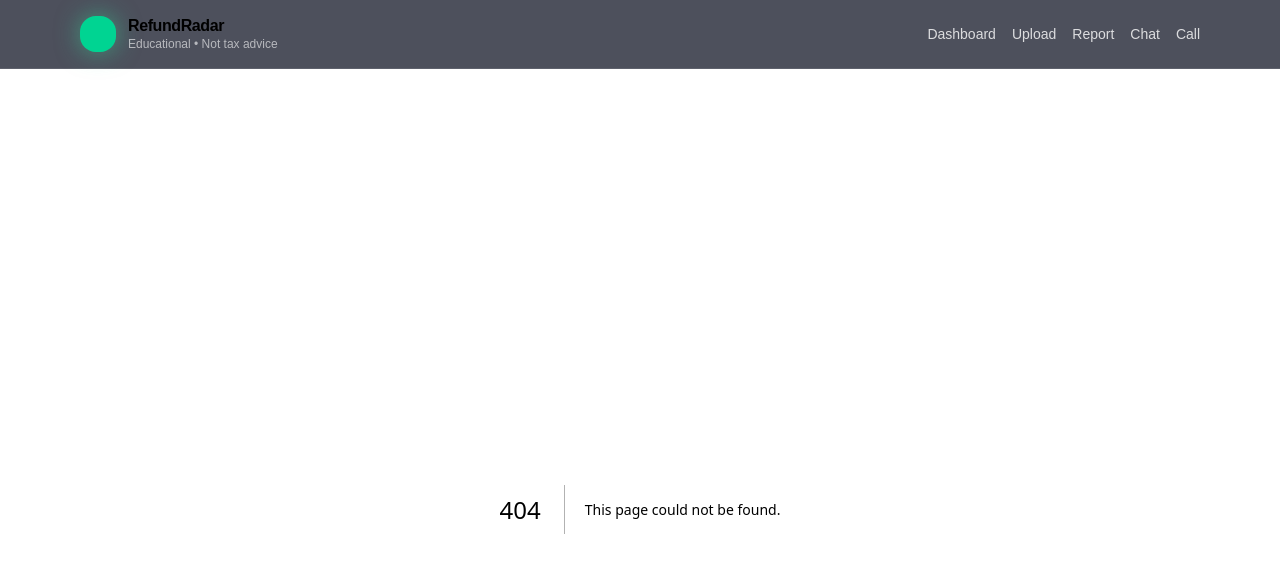
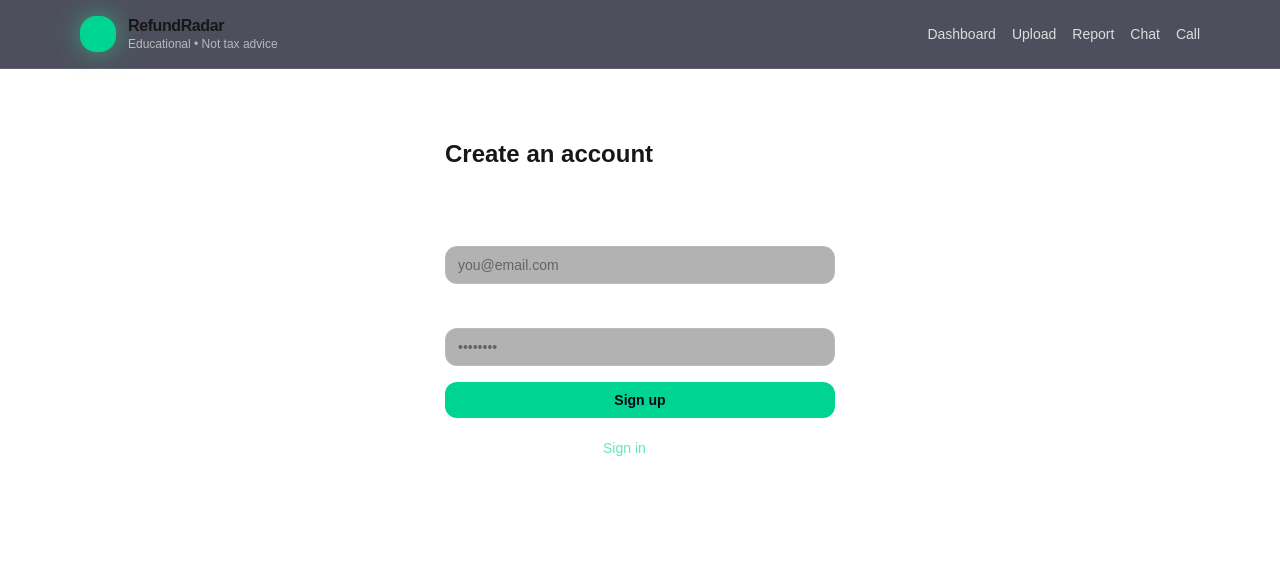
Before and after one commit to avihhan/Hacklytics2026, a Next.js app in the folder apps/web/: page /signup in a window 1280 px wide. Before the commit this address had no page. Shown: the top 572 px of the page. Built offline with nearby package versions, Linux system fonts and the light colour scheme.

Commit message:
Updated metadata for layout

```diff
--- /dev/null
+++ b/apps/web/app/(auth)/signup/page.tsx
@@ -0,0 +1,46 @@
+import Link from "next/link";
+
+export default function Login() {
+  return (
+    <div className="mx-auto max-w-md">
+      <div className="rounded-3xl border border-white/10 bg-white/5 p-7">
+        <h1 className="text-2xl font-semibold">Create an account</h1>
+        <p className="mt-1 text-sm text-white/70">Sign up to get started.</p>
+
+        <form className="mt-6 space-y-4">
+          <div>
+            <label className="text-xs text-white/70">Email</label>
+            <input
+              type="email"
+              className="mt-1 w-full rounded-xl border border-white/10 bg-black/30 px-3 py-2 text-sm outline-none focus:ring-2 focus:ring-emerald-400/60"
+              placeholder="you@email.com"
+            />
+          </div>
+
+          <div>
+            <label className="text-xs text-white/70">Password</label>
+            <input
+              type="password"
+              className="mt-1 w-full rounded-xl border border-white/10 bg-black/30 px-3 py-2 text-sm outline-none focus:ring-2 focus:ring-emerald-400/60"
+              placeholder="••••••••"
+            />
+          </div>
+
+          <button
+            type="button"
+            className="w-full rounded-xl bg-emerald-400 px-4 py-2 text-sm font-semibold text-slate-950 hover:bg-emerald-300 transition"
+          >
+            Sign up
+          </button>
+        </form>
+
+        <div className="mt-5 text-sm text-white/70">
+          Already have an account{" "}
+          <Link href="/signup" className="text-emerald-300 hover:text-emerald-200">
+            Sign in
+          </Link>
+        </div>
+      </div>
+    </div>
+  );
+}
--- a/apps/web/app/layout.tsx
+++ b/apps/web/app/layout.tsx
@@ -2,7 +2,7 @@ import "./globals.css";
 import Link from "next/link";
 
 export const metadata = {
-  title: "RefundRadar",
+  title: "TaxPilot",
   description: "AI-powered tax filing assistant (educational, not tax advice).",
 };
 
```
